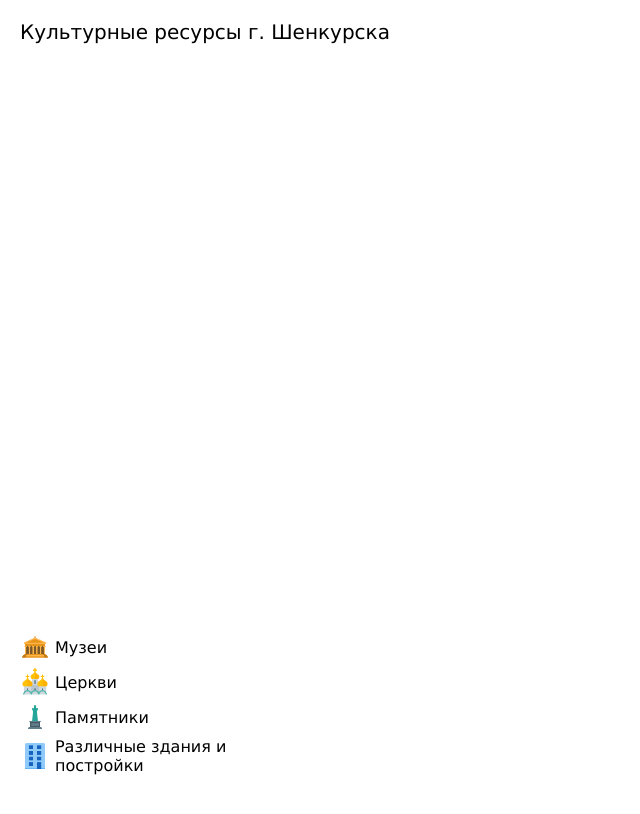
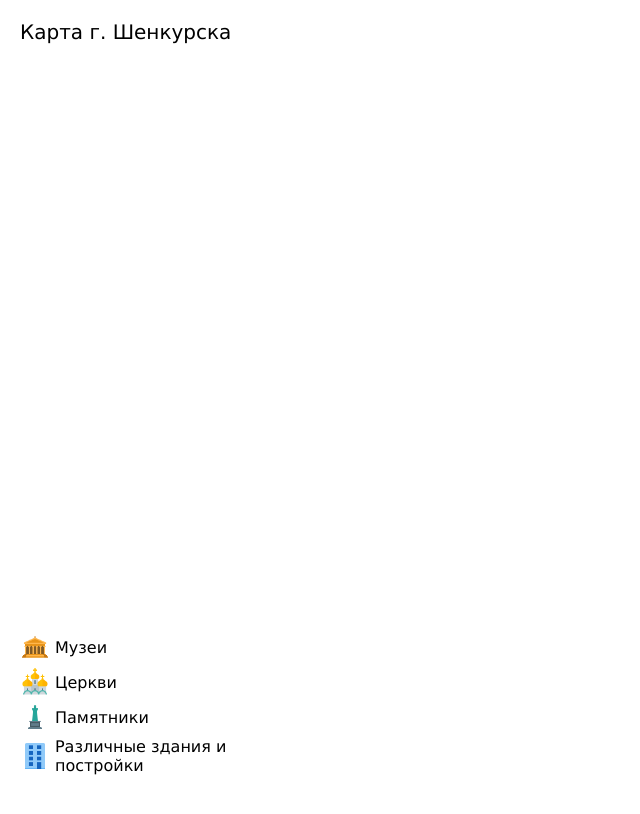
Before and after one commit to annapervushina/shenkursk, a website: page index.html in a window 1280 px wide. Shown: the whole page, without its empty margins (0-640 px from the left). Drawn offline with Linux system fonts and the light colour scheme.

Commit message:
Fixed map name

```diff
--- a/index.html
+++ b/index.html
@@ -72,7 +72,7 @@
     </style>
   </head>
   <body>
-    <div class="header">Культурные ресурсы г. Шенкурска</div>
+    <div class="header">Карта г. Шенкурска</div>
     <div id="map"></div>
     <div class="legend">
       <div class="item">
```
